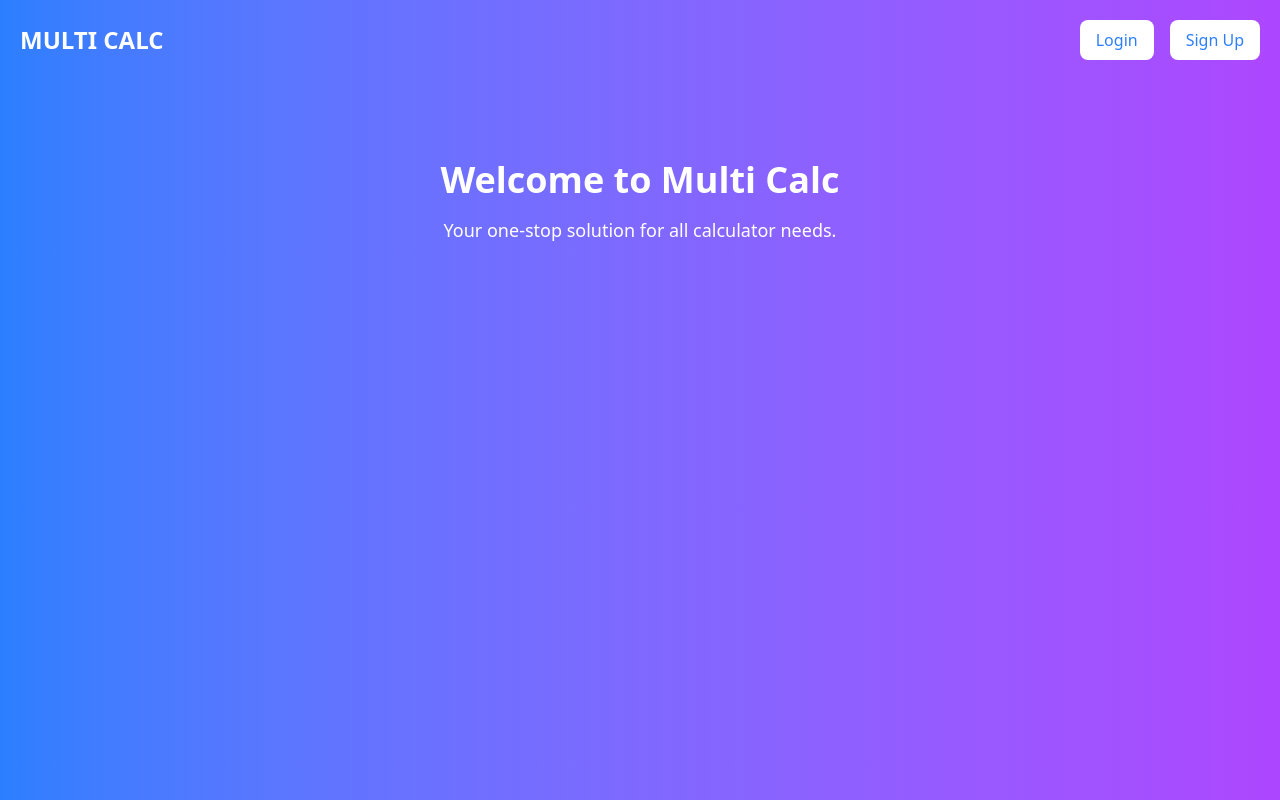
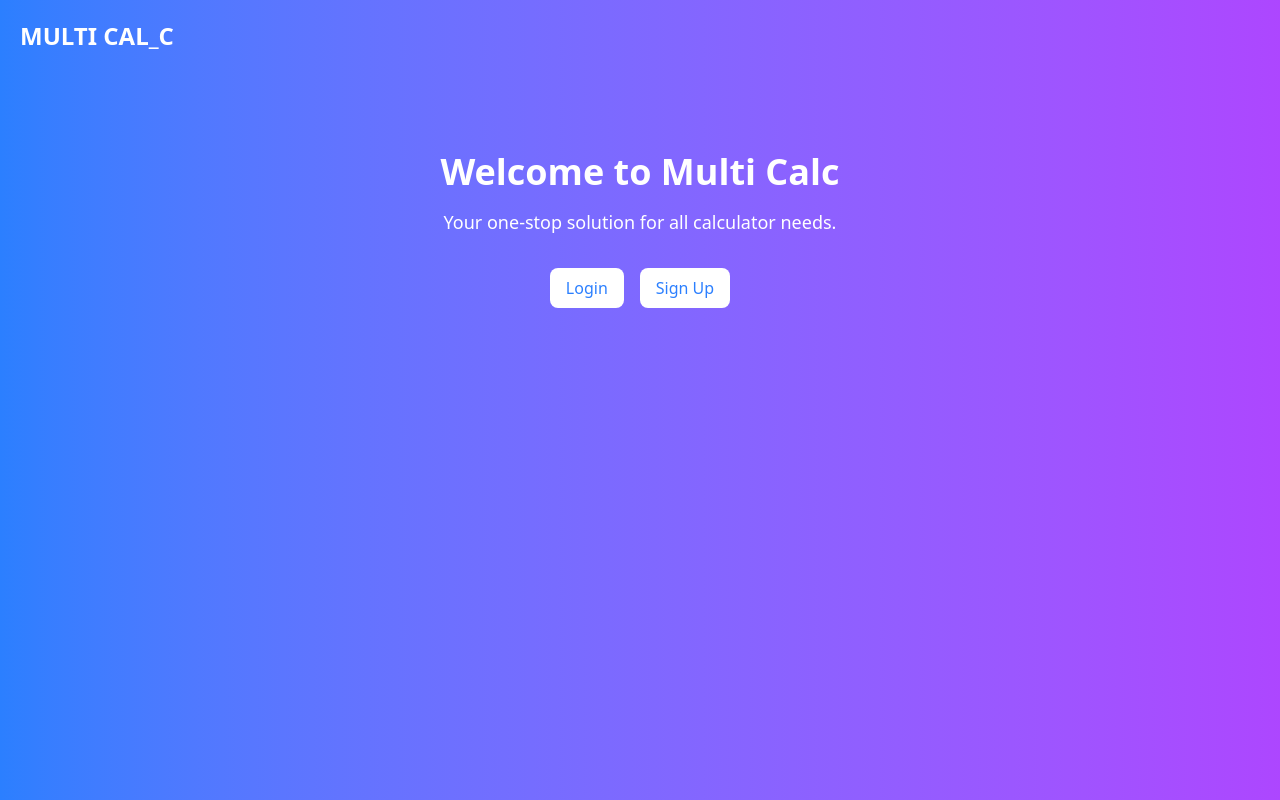
Before and after one commit to Sudharsan-6955/Multical_C, a React (Vite) app: page / in a window 1280 px wide. Built offline with nearby package versions, Linux system fonts and the light colour scheme.

Commit message:
buttons color changed

```diff
--- a/src/pages/Home.jsx
+++ b/src/pages/Home.jsx
@@ -5,8 +5,12 @@ const Home = () => {
   return (
     <div className="h-screen bg-gradient-to-r from-blue-500 to-purple-500 text-white text-center">
       <header className="flex justify-between items-center p-5">
-        <h1 className="text-2xl font-bold">MULTI CALC</h1>
-        <div className="flex gap-4">
+        <h1 className="text-2xl font-bold">MULTI CAL_C</h1>
+      </header>
+      <main className="mt-20">
+        <h2 className="text-4xl font-bold">Welcome to Multi Calc</h2>
+        <p className="mt-4 text-lg">Your one-stop solution for all calculator needs.</p>
+        <div className="justify-center flex space-x-4 mt-8">
           <Link to="/login" className="px-4 py-2 bg-white text-blue-500 rounded-lg hover:bg-blue-600 hover:text-white transition-colors">
             Login
           </Link>
@@ -14,10 +18,6 @@ const Home = () => {
             Sign Up
           </Link>
         </div>
-      </header>
-      <main className="mt-20">
-        <h2 className="text-4xl font-bold">Welcome to Multi Calc</h2>
-        <p className="mt-4 text-lg">Your one-stop solution for all calculator needs.</p>
       </main>
     </div>
   );
```
